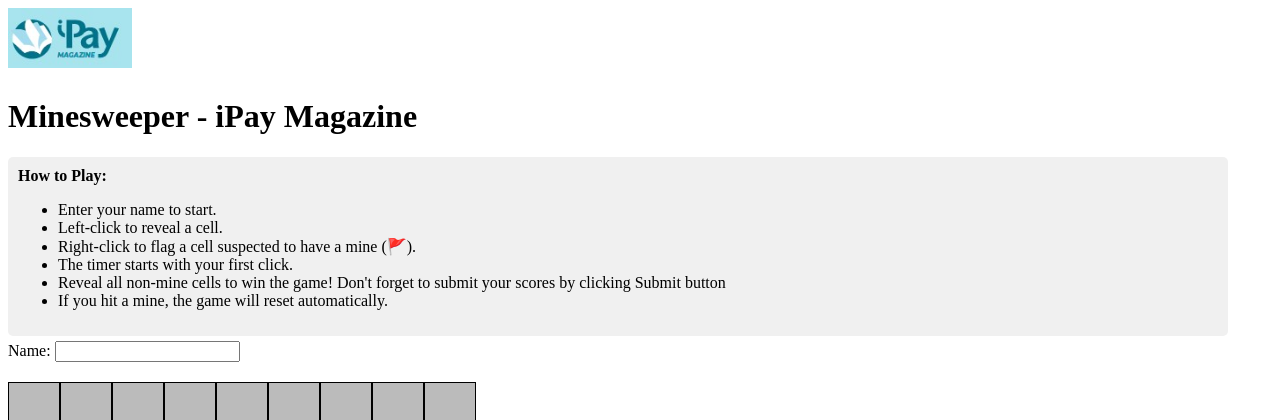
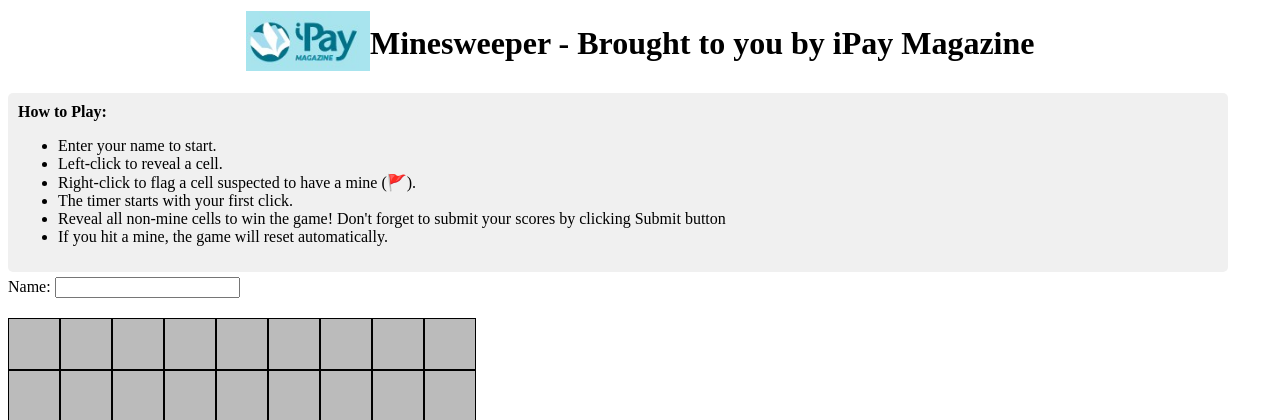
Before and after one commit to jayantkodwani/ipaygame, a Flask app: page / in a window 1280 px wide. Shown: the top 420 px of the page. Run offline with Flask 3, Linux system fonts and the light colour scheme.

Commit message:
Update index.html

```diff
--- a/templates/index.html
+++ b/templates/index.html
@@ -31,9 +31,10 @@
 
 </head>
 <body>
-    <img src="/static/logo.jpg" alt="Game Logo" style="height: 60px; margin-bottom: 5px;">
-
-  <h1>Minesweeper - iPay Magazine</h1>
+   <div class="header-bar">
+     <img src="/static/logo.jpg" alt="Game Logo" style="height: 60px; margin-bottom: 5px;">
+     <h1>Minesweeper - Brought to you by iPay Magazine</h1>
+   </div>
 
  <!-- Game Instructions -->
   <div style="background-color: #f0f0f0; padding: 10px; margin-bottom: 5px; border-radius: 5px; max-width: 1200px;">
```
